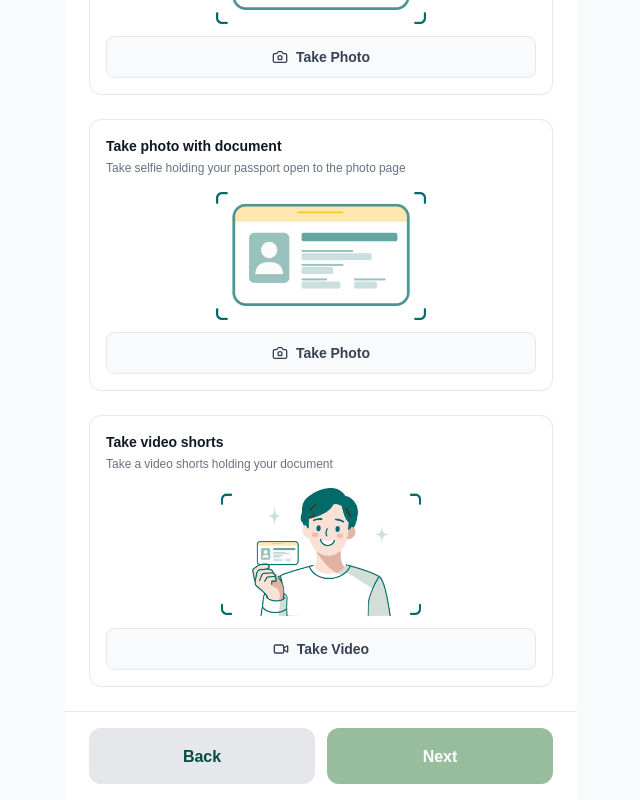
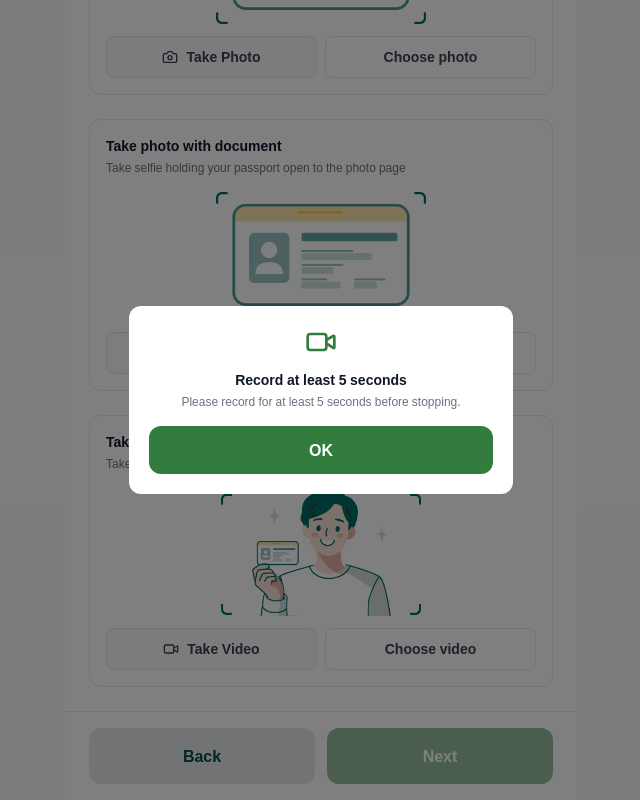
Before and after one commit to Joebester/MSP-APB, a React (Vite) app: page /msp-register/documents in a window 1280 px wide. Both pictures are taken after a click on the button "Take Video". Shown: the part 722-1522 px from the top of the page, without its empty margins (319-959 px from the left). Built offline with nearby package versions, Linux system fonts and the light colour scheme; no server answers.

Commit message:
last version 18/8/26

```diff
--- a/src/components/registration/DocumentCaptureCard.jsx
+++ b/src/components/registration/DocumentCaptureCard.jsx
@@ -1,31 +1,51 @@
-import { useRef } from 'react';
+import { useState, useRef } from 'react';
+import { useTranslation } from 'react-i18next';
 import { Camera, CheckCircle2, Video } from 'lucide-react';
+import { Button } from '../ui/Button';
 import photo_kyc from '../../assets/icons/ic_kyc_1.png';
 import video_kyc from '../../assets/icons/ic_kyc_2.png';
+
+const MIN_VIDEO_DURATION_SECONDS = 5;
 
 export function DocumentCaptureCard({
   title,
   instruction,
   variant = 'document',
   actionLabel,
+  browseLabel,
   actionType = 'photo', // 'photo' | 'video'
   completed,
   onCapture,
 }) {
+  const { t } = useTranslation();
   const inputRef = useRef(null);
+  const browseInputRef = useRef(null);
+  const isVideo = actionType === 'video';
+  const [showVideoNotice, setShowVideoNotice] = useState(false);
 
   const handleFileChange = (e) => {
     const file = e.target.files?.[0];
+    e.target.value = '';
     if (file) {
       onCapture(file);
     }
-    e.target.value = '';
   };
 
-  const isVideo = actionType === 'video';
+  const handleTakeClick = () => {
+    if (isVideo) {
+      setShowVideoNotice(true);
+      return;
+    }
+    inputRef.current?.click();
+  };
+
+  const confirmVideoNotice = () => {
+    setShowVideoNotice(false);
+    inputRef.current?.click();
+  };
 
   return (
-    <div className="rounded-xl border border-gray-200 bg-white p-4">
+    <div className={`rounded-xl border bg-white p-4 ${completed ? 'border-msp-green' : 'border-gray-200'}`}>
       <div className="flex items-start justify-between gap-3">
         <div className="flex-1">
           <h3 className="text-sm font-bold text-gray-900">{title}</h3>
@@ -47,20 +67,59 @@ export function DocumentCaptureCard({
         className="hidden"
       />
 
+      <input
+        ref={browseInputRef}
+        type="file"
+        accept={isVideo ? 'video/*' : 'image/*'}
+        onChange={handleFileChange}
+        className="hidden"
+      />
+
       <img src={isVideo ? video_kyc : photo_kyc} alt="KYC" className="mx-auto mt-4 h-32 w-auto" />
 
+      <div className="mt-3 flex gap-2">
         <button
           type="button"
-        onClick={() => inputRef.current?.click()}
-        className={`mt-3 flex w-full items-center justify-center gap-2 rounded-lg border px-4 py-2.5 text-sm font-semibold transition ${
+          onClick={handleTakeClick}
+          className={`flex flex-1 items-center justify-center gap-2 rounded-lg border px-4 py-2.5 text-sm font-semibold transition ${
             completed
               ? 'border-msp-green/200 bg-msp-green/10 text-msp-green'
               : 'border-gray-200 bg-gray-50 text-gray-700 hover:bg-gray-100'
           }`}
         >
           {isVideo ? <Video className="h-4 w-4" /> : <Camera className="h-4 w-4" />}
-        {completed ? 'Retake' : actionLabel || 'Take Photo'}
+          {completed ? t('Retake') : actionLabel || t('Take Photo')}
         </button>
+
+        <button
+          type="button"
+          onClick={() => browseInputRef.current?.click()}
+          className={`flex flex-1 items-center justify-center gap-2 rounded-lg border px-4 py-2.5 text-sm font-semibold transition ${
+            completed
+              ? 'border-msp-green/200 bg-msp-green/10 text-msp-green'
+              : 'border-gray-200 bg-white text-gray-700 hover:bg-gray-100'
+          }`}
+        >
+          {browseLabel || (isVideo ? t('Choose video') : t('Choose photo'))}
+        </button>
+      </div>
+
+      {showVideoNotice && (
+        <div className="fixed inset-0 z-50 flex items-center justify-center bg-black/50 p-4">
+          <div className="w-full max-w-sm rounded-xl bg-white p-5 text-center">
+            <Video className="mx-auto h-8 w-8 text-msp-green" />
+            <h3 className="mt-3 text-sm font-bold text-gray-900">
+              {t('Record at least {{seconds}} seconds', { seconds: MIN_VIDEO_DURATION_SECONDS })}
+            </h3>
+            <p className="mt-1 text-xs text-gray-500">
+              {t('Please record for at least {{seconds}} seconds before stopping.', { seconds: MIN_VIDEO_DURATION_SECONDS })}
+            </p>
+            <Button className="mt-4 w-full" onClick={confirmVideoNotice}>
+              {t('OK')}
+            </Button>
+          </div>
+        </div>
+      )}
     </div>
   );
 }
--- a/src/pages/registration/DocumentsUploadStep.jsx
+++ b/src/pages/registration/DocumentsUploadStep.jsx
@@ -105,6 +105,7 @@ export default function DocumentsUploadStep() {
             title={t("Upload document")}
             variant="document"
             completed={!!data.docFile}
+            browseLabel={t("Choose photo")}
             onCapture={(file) => updateData({ docFile: file, documentPhotoTaken: true })}
           />
 
@@ -113,6 +114,7 @@ export default function DocumentsUploadStep() {
             instruction={t("Take selfie holding your passport open to the photo page")}
             variant="selfie"
             completed={!!data.selfieFile}
+            browseLabel={t("Choose photo")}
             onCapture={(file) => updateData({ selfieFile: file, selfiePhotoTaken: true })}
           />
 
@@ -123,6 +125,7 @@ export default function DocumentsUploadStep() {
             actionLabel={t("Take Video")}
             actionType="video"
             completed={!!data.videoFile}
+            browseLabel={t("Choose video")}
             onCapture={(file) => updateData({ videoFile: file, videoShortTaken: true })}
           />
         </div>
--- a/src/utils/i18n.js
+++ b/src/utils/i18n.js
@@ -135,6 +135,14 @@ const resources = {
             "Your identity has been verified via APB Meporm. Your eWallet is now active and ready to use.": "Your identity has been verified via APB Meporm. Your eWallet is now active and ready to use.",
             "Your documents have been submitted for admin review. You will be notified once the verification is complete.": "Your documents have been submitted for admin review. You will be notified once the verification is complete.",
             "Done": "Done",
+            "Retake": "Retake",
+            "Take Photo": "Take Photo",
+            "Take Video": "Take Video",
+            "Choose photo": "Choose photo",
+            "Choose video": "Choose video",
+            "Record at least {{seconds}} seconds": "Record at least {{seconds}} seconds",
+            "Please record for at least {{seconds}} seconds before stopping.": "Please record for at least {{seconds}} seconds before stopping.",
+            "OK": "OK",
         },
     },
     la: {
@@ -270,6 +278,14 @@ const resources = {
             "Your identity has been verified via APB Meporm. Your eWallet is now active and ready to use.": "ຕົວຕົນຂອງທ່ານໄດ້ຮັບການຢືນຢັນຜ່ານ APB Meporm ແລ້ວ. ກະເປົ໋າເງິນຂອງທ່ານເປີດໃຊ້ງານ ແລະ ພ້ອມໃຊ້ງານແລ້ວ.",
             "Your documents have been submitted for admin review. You will be notified once the verification is complete.": "ເອກະສານຂອງທ່ານໄດ້ຖືກສົ່ງເພື່ອໃຫ້ຜູ້ດູແລລະບົບກວດສອບແລ້ວ. ທ່ານຈະໄດ້ຮັບການແຈ້ງເຕືອນເມື່ອການກວດສອບສຳເລັດ.",
             "Done": "ສຳເລັດ",
+            "Retake": "ຖ່າຍໃໝ່",
+            "Take Photo": "ຖ່າຍຮູບ",
+            "Take Video": "ຖ່າຍວິດີໂອ",
+            "Choose photo": "ເລືອກຮູບ",
+            "Choose video": "ເລືອກວິດີໂອ",
+            "Record at least {{seconds}} seconds": "ຖ່າຍວິດີໂອຢ່າງໜ້ອຍ {{seconds}} ວິນາທີ",
+            "Please record for at least {{seconds}} seconds before stopping.": "ກະລຸນາຖ່າຍວິດີໂອຢ່າງໜ້ອຍ {{seconds}} ວິນາທີ ກ່ອນຢຸດ.",
+            "OK": "ຕົກລົງ",
         },
     },
 };
```
Also changed, not shown: 2 other files (tests, documents, lock files or other folders). Lines whose indentation alone changed are shown as unchanged.
